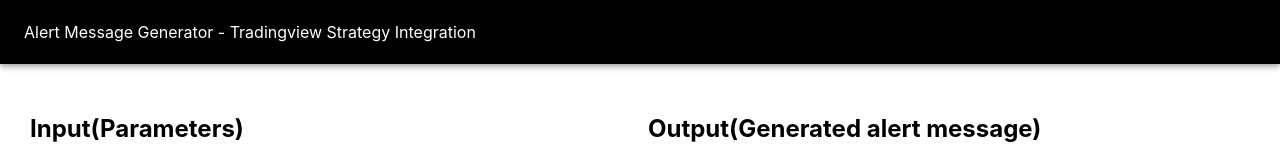
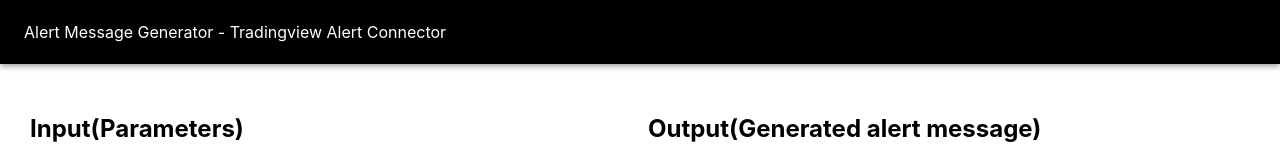
Before and after one commit to junta/alert-message-generator, a React (Create React App) app: page / in a window 1280 px wide. Shown: the top 160 px of the page. Built offline with nearby package versions, Linux system fonts and the light colour scheme.

Commit message:
modify title

```diff
--- a/src/components/Header.js
+++ b/src/components/Header.js
@@ -4,7 +4,7 @@
 const Header = () => {
   return (
     <AppBar position="static" style={{ backgroundColor: '#000000' }}>
-      <Toolbar>Alert Message Generator - Tradingview Strategy Integration</Toolbar>
+      <Toolbar>Alert Message Generator - Tradingview Alert Connector</Toolbar>
     </AppBar>
   );
 };
```
